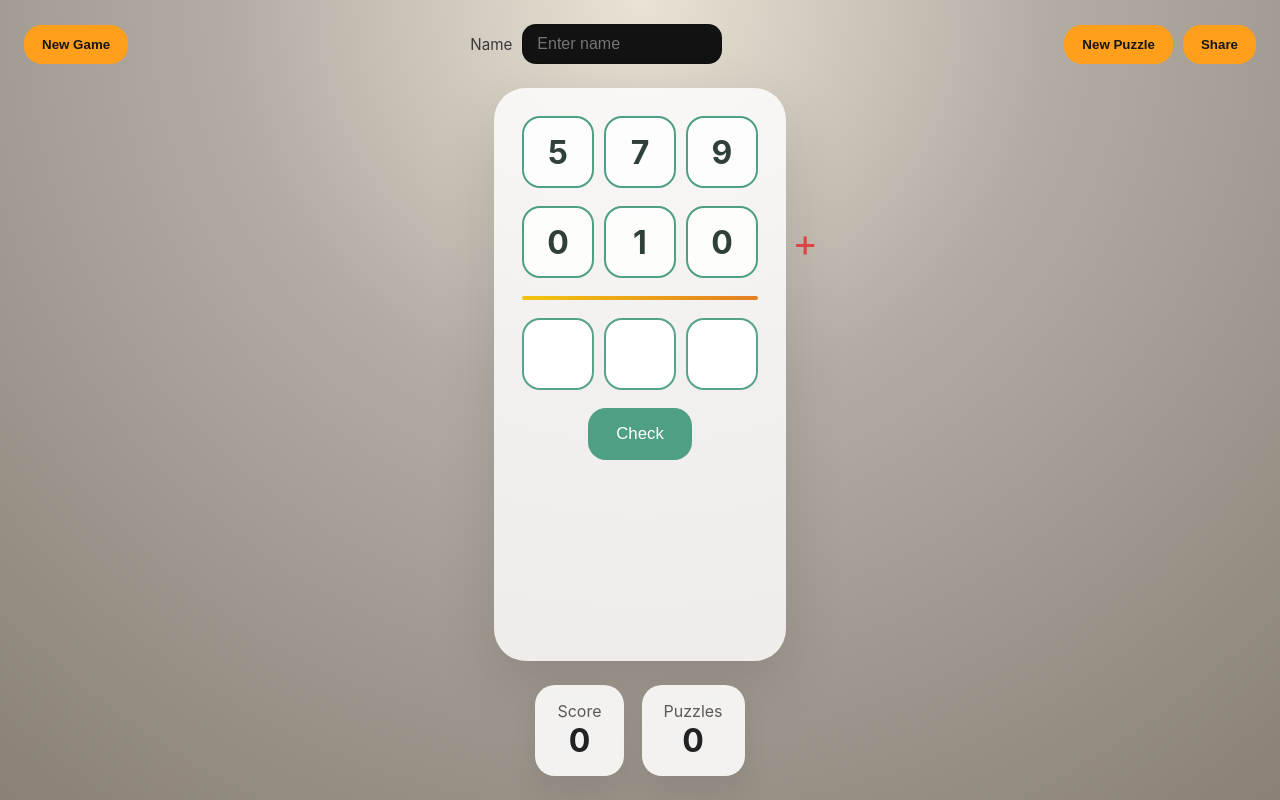
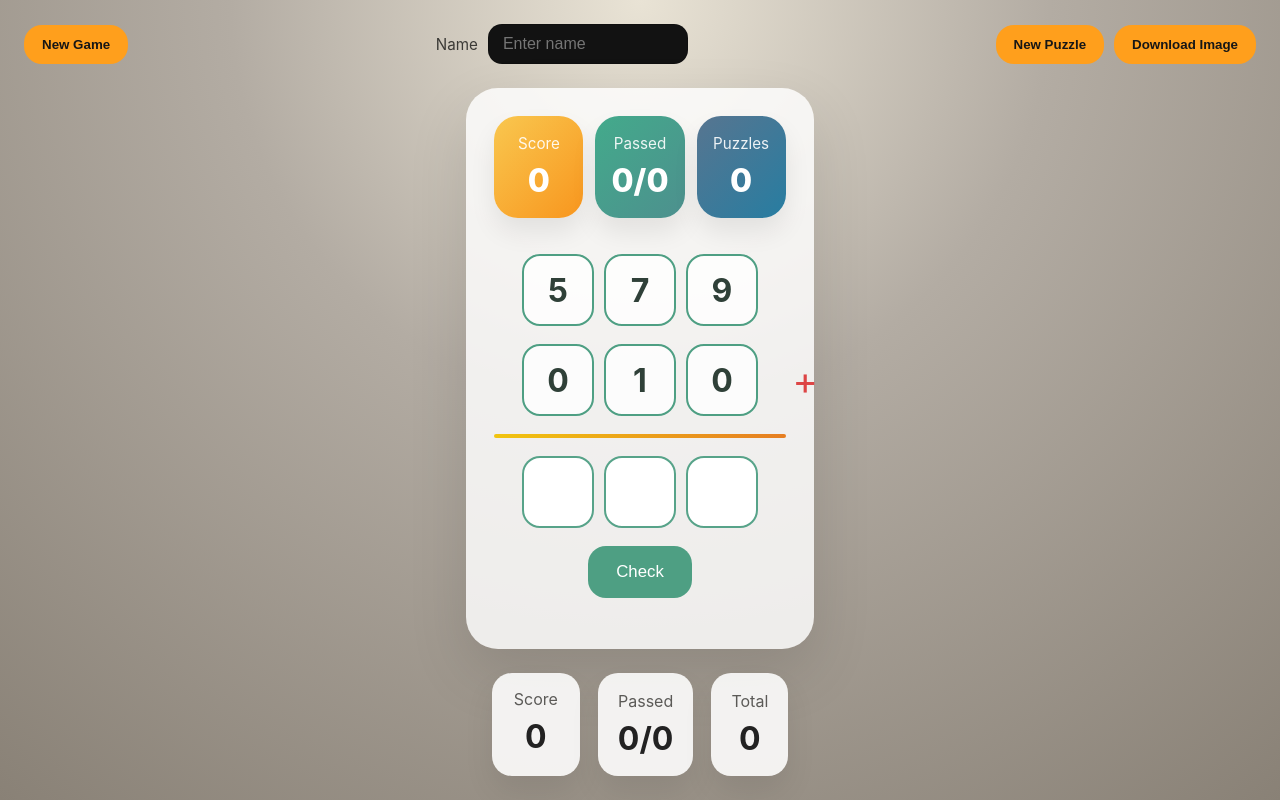
Before and after one commit to jxn-01/SumSprint, a React (Vite) app: page / in a window 1280 px wide. Built offline with nearby package versions, Linux system fonts and the light colour scheme.

Commit message:
Update export image UI and child-friendly summary

```diff
--- a/package.json
+++ b/package.json
@@ -9,7 +9,7 @@
     "preview": "vite preview"
   },
   "dependencies": {
-    "jspdf": "^2.5.1",
+    "html2canvas": "^1.4.1",
     "react": "^18.3.1",
     "react-dom": "^18.3.1"
   },
--- a/src/App.tsx
+++ b/src/App.tsx
@@ -1,5 +1,5 @@
-import { useEffect, useMemo, useState } from 'react';
-import { jsPDF } from 'jspdf';
+import { useEffect, useMemo, useRef, useState } from 'react';
+import html2canvas from 'html2canvas';
 
 const formatTime = (date: Date) => {
   const iso = date.toISOString().replace(/[:.]/g, '-');
@@ -34,7 +34,7 @@ const createPuzzle = () => {
 
 const createFileName = (name: string) => {
   const sanitized = name.trim().replace(/\s+/g, '') || 'result';
-  return `${sanitized}_${formatTime(new Date())}.pdf`;
+  return `${sanitized}_${formatTime(new Date())}.png`;
 };
 
 const toDisplayDigits = (digits: number[]) => digits.map((value) => value.toString());
@@ -47,6 +47,7 @@ function App() {
   const [messageType, setMessageType] = useState<'pass' | 'fail' | ''>('');
   const [results, setResults] = useState<Array<{ puzzle: string; passed: boolean }>>([]);
   const [answerDigits, setAnswerDigits] = useState(['', '', '']);
+  const exportRef = useRef<HTMLDivElement | null>(null);
   const puzzle = useMemo(createPuzzle, [puzzleId]);
   const resultDigits = useMemo(() => puzzle.resultDigits.map((d) => d.toString()), [puzzle]);
 
@@ -108,33 +109,35 @@ function App() {
     }, 300);
   };
 
-  const exportPdf = () => {
-    const doc = new jsPDF({ unit: 'pt', format: 'a4' });
-    doc.setFontSize(20);
-    doc.text('Math Player Test Results', 40, 60);
-
-    doc.setFontSize(14);
-    doc.text(`Name: ${name || 'Anonymous'}`, 40, 100);
-    doc.text(`Score: ${score}`, 40, 122);
-    doc.text(`Completed puzzles: ${results.length}`, 40, 144);
-    doc.text(`Generated: ${new Date().toLocaleString()}`, 40, 166);
-
-    doc.setFontSize(12);
-    let y = 200;
-    results.slice(0, 20).forEach((entry, index) => {
-      doc.text(`${index + 1}. ${entry.puzzle} — ${entry.passed ? 'PASS' : 'FAIL'}`, 40, y);
-      y += 18;
-      if (y > 760) {
-        doc.addPage();
-        y = 60;
-      }
+  const passCount = results.filter((entry) => entry.passed).length;
+  const exportImage = async () => {
+    if (!exportRef.current) return;
+    const canvas = await html2canvas(exportRef.current, {
+      backgroundColor: '#f5edea',
+      scale: 2
     });
-
-    doc.save(createFileName(name));
+    const link = document.createElement('a');
+    link.href = canvas.toDataURL('image/png');
+    link.download = createFileName(name);
+    link.click();
   };
 
   return (
     <div className="app-shell">
+      <div className="export-card" ref={exportRef}>
+        <div className="export-badge">SumSprint</div>
+        <h1>{name || 'Player'}</h1>
+        <div className="export-metrics">
+          <div className="metric-block">
+            <span>Score</span>
+            <strong>{score}</strong>
+          </div>
+          <div className="metric-block">
+            <span>Passed</span>
+            <strong>{passCount}/{results.length}</strong>
+          </div>
+        </div>
+      </div>
       <header className="top-bar">
         <button className="new-game-button" onClick={handleNewGame}>
           New Game
@@ -150,13 +153,27 @@ function App() {
         </div>
         <div className="top-actions">
           <button className="small-button" onClick={setNewPuzzle}>New Puzzle</button>
-          <button className="small-button" onClick={exportPdf} title="Download results PDF">
-            Share
+          <button className="small-button" onClick={exportImage} title="Download results image">
+            Download Image
           </button>
         </div>
       </header>
 
       <main className="main-card">
+        <div className="score-summary">
+          <div className="summary-block score-block">
+            <span>Score</span>
+            <strong>{score}</strong>
+          </div>
+          <div className="summary-block pass-block">
+            <span>Passed</span>
+            <strong>{passCount}/{results.length}</strong>
+          </div>
+          <div className="summary-block total-block">
+            <span>Puzzles</span>
+            <strong>{results.length}</strong>
+          </div>
+        </div>
         <div className="puzzle-state">
           <div className="number-row first-row">
             {toDisplayDigits(puzzle.aDigits).map((digit, index) => (
@@ -195,12 +212,16 @@ function App() {
       </main>
 
       <footer className="status-bar">
-        <div className="score-card">
+        <div className="status-card score-card">
           <span>Score</span>
           <strong>{score}</strong>
         </div>
-        <div className="result-count">
-          <span>Puzzles</span>
+        <div className="status-card pass-card">
+          <span>Passed</span>
+          <strong>{passCount}/{results.length}</strong>
+        </div>
+        <div className="status-card total-card">
+          <span>Total</span>
           <strong>{results.length}</strong>
         </div>
       </footer>
--- a/src/style.css
+++ b/src/style.css
@@ -155,7 +155,12 @@ body {
   text-align: center;
   font-size: 2rem;
   font-weight: 700;
+  color: #111;
   background: #fff;
+}
+
+.digit-input::placeholder {
+  color: rgba(0, 0, 0, 0.35);
 }
 
 .action-panel {
@@ -170,6 +175,131 @@ body {
   color: white;
   padding: 16px 28px;
   font-size: 1.05rem;
+}
+
+.score-summary {
+  display: grid;
+  grid-template-columns: repeat(3, minmax(0, 1fr));
+  gap: 12px;
+  margin-bottom: 18px;
+}
+
+.summary-block {
+  border-radius: 24px;
+  padding: 18px 16px;
+  text-align: center;
+  color: #161616;
+  box-shadow: 0 14px 26px rgba(0, 0, 0, 0.08);
+}
+
+.score-block {
+  background: linear-gradient(135deg, #f9c74f, #f8961e);
+}
+
+.pass-block {
+  background: linear-gradient(135deg, #43aa8b, #4d908e);
+}
+
+.total-block {
+  background: linear-gradient(135deg, #577590, #277da1);
+}
+
+.summary-block span {
+  display: block;
+  font-size: 0.95rem;
+  margin-bottom: 8px;
+  color: rgba(255, 255, 255, 0.9);
+}
+
+.summary-block strong {
+  display: block;
+  font-size: 2rem;
+  font-weight: 800;
+  color: white;
+}
+
+.status-bar {
+  display: grid;
+  grid-template-columns: repeat(3, minmax(0, 1fr));
+  gap: 14px;
+  margin-top: 24px;
+}
+
+.status-card {
+  background: rgba(255, 255, 255, 0.88);
+  border-radius: 20px;
+  padding: 18px 20px;
+  text-align: center;
+  box-shadow: 0 16px 30px rgba(0, 0, 0, 0.08);
+}
+
+.status-card span {
+  display: block;
+  color: #5b5a57;
+  margin-bottom: 8px;
+}
+
+.status-card strong {
+  display: block;
+  font-size: 2rem;
+  color: #222;
+}
+
+.export-card {
+  position: absolute;
+  left: -9999px;
+  top: 0;
+  width: 720px;
+  padding: 26px;
+  border-radius: 34px;
+  background: linear-gradient(160deg, #ffdd99 0%, #ffb347 100%);
+  color: #212529;
+  box-shadow: 0 24px 40px rgba(0, 0, 0, 0.18);
+}
+
+.export-badge {
+  display: inline-flex;
+  align-items: center;
+  justify-content: center;
+  padding: 10px 18px;
+  border-radius: 999px;
+  background: #ffffff;
+  color: #492314;
+  font-weight: 700;
+  letter-spacing: 0.04em;
+  margin-bottom: 18px;
+}
+
+.export-card h1 {
+  font-size: 2.8rem;
+  margin: 0 0 20px;
+}
+
+.export-metrics {
+  display: grid;
+  grid-template-columns: repeat(2, minmax(0, 1fr));
+  gap: 14px;
+}
+
+.metric-block {
+  background: rgba(255, 255, 255, 0.9);
+  border-radius: 24px;
+  padding: 18px 14px;
+  text-align: center;
+}
+
+.metric-block span {
+  display: block;
+  color: #6b4b12;
+  font-size: 0.95rem;
+  margin-bottom: 10px;
+}
+
+.metric-block strong {
+  display: block;
+  font-size: 2.5rem;
+  font-weight: 800;
+  color: #2f2f2f;
 }
 
 .feedback {
```
Also changed, not shown: 1 other file (tests, documents, lock files or other folders).
